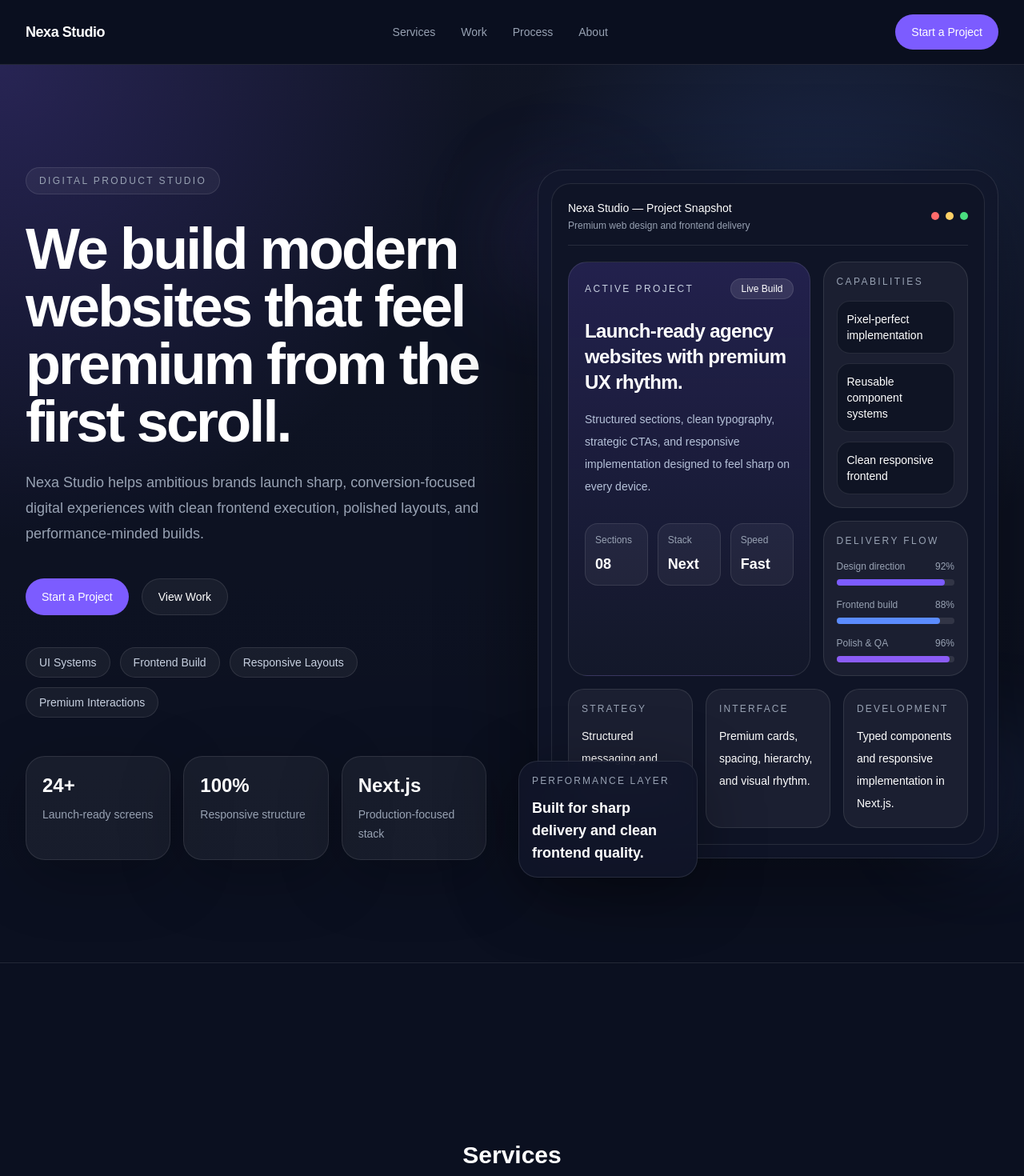
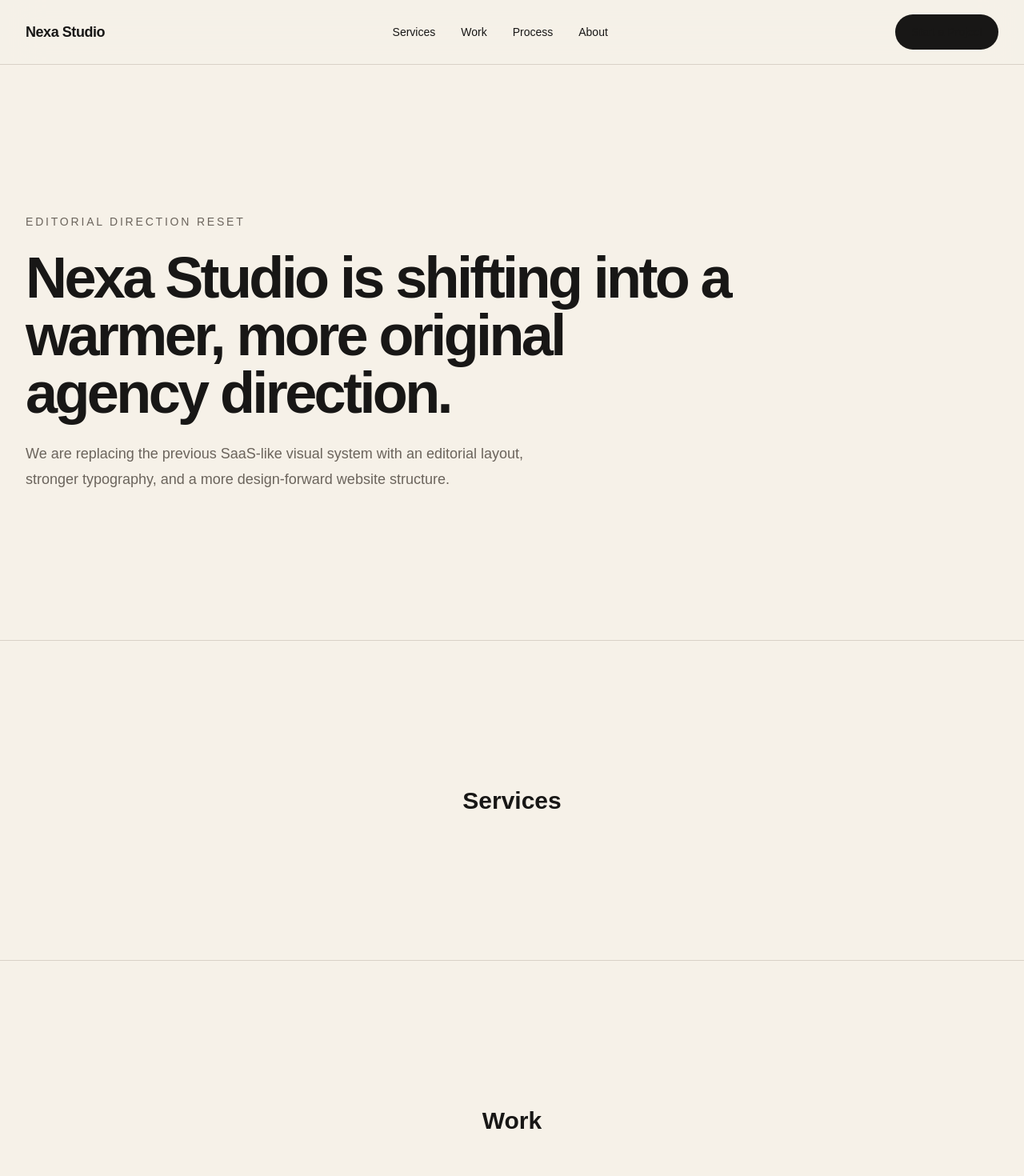
Before and after one commit to szymonbasiul/nexa-studio, a Next.js app: page / in a window 1280 px wide. Shown: the top 1470 px of the page at 80% size. Built offline with nearby package versions, Linux system fonts and the light colour scheme.

Commit message:
style: reset design direction with warm editorial foundation

```diff
--- a/src/app/globals.css
+++ b/src/app/globals.css
@@ -1,12 +1,19 @@
 @import "tailwindcss";
 
 :root {
-  --background: #0b1020;
-  --foreground: #f5f7fb;
-  --muted: #98a2b3;
-  --card: #11162a;
-  --border: rgba(255, 255, 255, 0.08);
-  --accent: #7c5cff;
+  --background: #f6f1e8;
+  --surface: #fffdf8;
+  --surface-secondary: #f1e7da;
+  --foreground: #181716;
+  --muted: #6b645c;
+  --border: #d9d1c7;
+  --accent: #c86c4a;
+  --accent-dark: #b35e40;
+  --accent-secondary: #3d6b63;
+}
+
+* {
+  box-sizing: border-box;
 }
 
 html {
@@ -14,7 +21,26 @@ html {
 }
 
 body {
+  margin: 0;
   background: var(--background);
   color: var(--foreground);
   font-family: Arial, Helvetica, sans-serif;
+  text-rendering: optimizeLegibility;
 }
+
+a {
+  color: inherit;
+  text-decoration: none;
+}
+
+button,
+input,
+textarea,
+select {
+  font: inherit;
+}
+
+::selection {
+  background: rgba(200, 108, 74, 0.18);
+  color: var(--foreground);
+}
--- a/src/app/page.tsx
+++ b/src/app/page.tsx
@@ -1,5 +1,4 @@
 import Navbar from "@/components/layout/Navbar";
-import Hero from "@/components/sections/Hero";
 
 export default function Home() {
   return (
@@ -7,58 +6,77 @@ export default function Home() {
       <Navbar />
 
       <main>
-        <Hero />
+        <section
+          id="hero"
+          className="flex min-h-[calc(100vh-80px)] items-center border-b border-[#D9D1C7]"
+        >
+          <div className="mx-auto w-full max-w-7xl px-6 py-20 lg:px-8">
+            <div className="max-w-4xl">
+              <p className="text-sm font-medium uppercase tracking-[0.2em] text-[#6B645C]">
+                Editorial Direction Reset
+              </p>
+              <h1 className="mt-6 text-5xl font-semibold tracking-[-0.05em] text-[#181716] sm:text-6xl lg:text-7xl">
+                Nexa Studio is shifting into a warmer, more original agency direction.
+              </h1>
+              <p className="mt-6 max-w-2xl text-lg leading-8 text-[#6B645C]">
+                We are replacing the previous SaaS-like visual system with an
+                editorial layout, stronger typography, and a more design-forward
+                website structure.
+              </p>
+            </div>
+          </div>
+        </section>
 
         <section
           id="services"
-          className="flex min-h-[60vh] items-center justify-center border-b border-white/10"
+          className="flex min-h-[50vh] items-center justify-center border-b border-[#D9D1C7]"
         >
-          <div className="px-6 text-center text-3xl font-semibold text-white">
+          <div className="px-6 text-center text-3xl font-semibold text-[#181716]">
             Services
           </div>
         </section>
 
         <section
           id="work"
-          className="flex min-h-[60vh] items-center justify-center border-b border-white/10"
+          className="flex min-h-[50vh] items-center justify-center border-b border-[#D9D1C7]"
         >
-          <div className="px-6 text-center text-3xl font-semibold text-white">
+          <div className="px-6 text-center text-3xl font-semibold text-[#181716]">
             Work
           </div>
         </section>
 
         <section
           id="process"
-          className="flex min-h-[60vh] items-center justify-center border-b border-white/10"
+          className="flex min-h-[50vh] items-center justify-center border-b border-[#D9D1C7]"
         >
-          <div className="px-6 text-center text-3xl font-semibold text-white">
+          <div className="px-6 text-center text-3xl font-semibold text-[#181716]">
             Process
           </div>
         </section>
 
         <section
           id="about"
-          className="flex min-h-[60vh] items-center justify-center border-b border-white/10"
+          className="flex min-h-[50vh] items-center justify-center border-b border-[#D9D1C7]"
         >
-          <div className="px-6 text-center text-3xl font-semibold text-white">
+          <div className="px-6 text-center text-3xl font-semibold text-[#181716]">
             About
           </div>
         </section>
 
         <section
           id="testimonials"
-          className="flex min-h-[60vh] items-center justify-center border-b border-white/10"
+          className="flex min-h-[50vh] items-center justify-center border-b border-[#D9D1C7]"
         >
-          <div className="px-6 text-center text-3xl font-semibold text-white">
+          <div className="px-6 text-center text-3xl font-semibold text-[#181716]">
             Testimonials
           </div>
         </section>
 
         <section
           id="cta"
-          className="flex min-h-[60vh] items-center justify-center"
+          className="flex min-h-[50vh] items-center justify-center"
         >
-          <div className="px-6 text-center text-3xl font-semibold text-white">
+          <div className="px-6 text-center text-3xl font-semibold text-[#181716]">
             CTA
           </div>
         </section>
--- a/src/components/layout/Navbar.tsx
+++ b/src/components/layout/Navbar.tsx
@@ -10,12 +10,12 @@ const navLinks = [
 
 export default function Navbar() {
   return (
-    <header className="sticky top-0 z-50 border-b border-white/10 bg-[#0B1020]/80 backdrop-blur-xl">
+    <header className="sticky top-0 z-50 border-b border-[#D9D1C7] bg-[#F6F1E8]/90 backdrop-blur-xl">
       <Container>
         <div className="flex h-20 items-center justify-between">
           <a
             href="#hero"
-            className="text-lg font-semibold tracking-tight text-white transition-opacity hover:opacity-90"
+            className="text-lg font-semibold tracking-tight text-[#181716] transition-opacity hover:opacity-80"
           >
             Nexa Studio
           </a>
@@ -25,7 +25,7 @@ export default function Navbar() {
               <a
                 key={link.href}
                 href={link.href}
-                className="text-sm font-medium text-[#98A2B3] transition-colors hover:text-white"
+                className="text-sm font-medium text-[#6B645C] transition-colors hover:text-[#181716]"
               >
                 {link.label}
               </a>
--- a/src/components/ui/Button.tsx
+++ b/src/components/ui/Button.tsx
@@ -13,13 +13,13 @@ export default function Button({
 }: ButtonProps) {
   const styles =
     variant === "primary"
-      ? "bg-[#7C5CFF] text-white hover:opacity-90"
-      : "border border-white/10 bg-white/5 text-white hover:bg-white/10";
+      ? "bg-[#181716] text-[#FFFDF8] hover:bg-[#2A2825]"
+      : "border border-[#D9D1C7] bg-[#FFFDF8] text-[#181716] hover:bg-[#F1E7DA]";
 
   return (
     <Link
       href={href}
-      className={`inline-flex items-center justify-center rounded-full px-5 py-3 text-sm font-medium transition ${styles}`}
+      className={`inline-flex items-center justify-center rounded-full px-5 py-3 text-sm font-medium transition-colors duration-200 ${styles}`}
     >
       {children}
     </Link>
```
